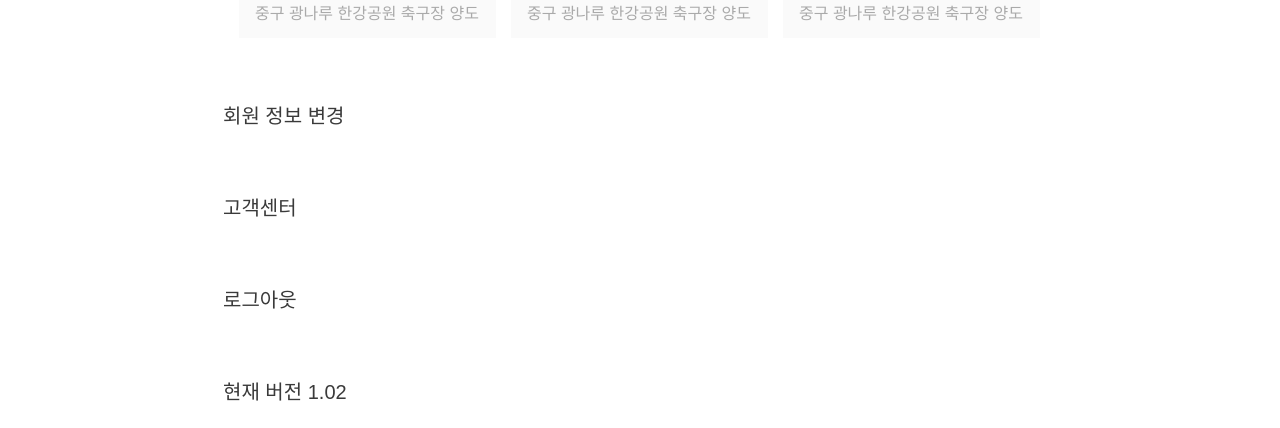
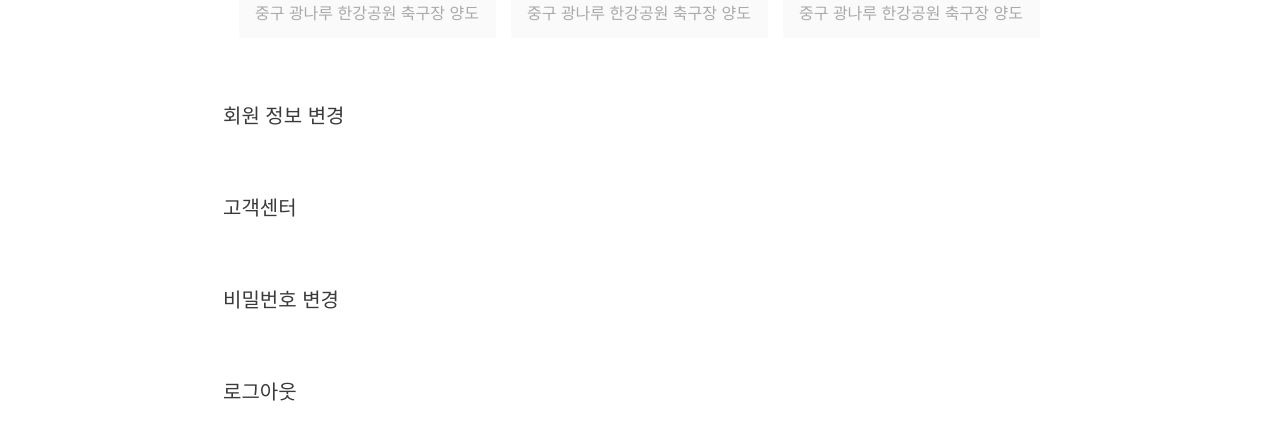
Before and after one commit to Field-Passer/newFieldPasser-FE, a React (Vite) app: page /mypage in a window 1280 px wide. Shown: the part 524-952 px from the top of the page. Built offline with nearby package versions, Linux system fonts and the light colour scheme; no server answers; a web font is replaced by a local one.

Commit message:
Feat: 로그아웃 기능 및 비밀번호변경 메뉴 추가

```diff
--- a/src/pages/MyPage.tsx
+++ b/src/pages/MyPage.tsx
@@ -6,6 +6,11 @@ import { useMediaQuery } from 'react-responsive'
 import Inner from '@src/components/Inner'
 import PCBoardCard from '@src/components/MyPage/PCBoardCard'
 import { useNavigate } from 'react-router'
+import { Link } from 'react-router-dom'
+import { userLogout } from '@src/api/authApi'
+import { useDispatch } from 'react-redux'
+import { removeCookieToken } from '@src/storage/Cookie'
+import { DELETE_TOKEN } from '@src/store/slices/authSlice'
 
 const MyPage = () => {
   const [random, setRandom] = useState(0)
@@ -22,6 +27,16 @@ const MyPage = () => {
   })
 
   const navigate = useNavigate()
+  const dispatch = useDispatch()
+  const logoutHandler = async () => {
+    const { status }: any = await userLogout()
+    if (status === 200) {
+      removeCookieToken()
+      dispatch(DELETE_TOKEN())
+      navigate('/login')
+      alert('로그아웃 되었습니다.')
+    }
+  }
 
   return (
     <div>
@@ -53,9 +68,20 @@ const MyPage = () => {
               </ul>
             </PCBoardContainer>
             <PCList>
-              <li>회원 정보 변경</li>
-              <li>고객센터</li>
-              <li>로그아웃</li>
+              <li>
+                <Link to="/mypage/edit-info">회원 정보 변경</Link>
+              </li>
+              <li>
+                <Link to="/help">고객센터</Link>
+              </li>
+              <li>
+                <Link to="/mypage/edit-pw">비밀번호 변경</Link>
+              </li>
+              <li>
+                <Link to="/login" onClick={logoutHandler}>
+                  로그아웃
+                </Link>
+              </li>
               <li>현재 버전 1.02</li>
             </PCList>
           </Inner>
@@ -84,6 +110,7 @@ const MyPage = () => {
         </MyMenuStyle>
         <ListStlye>
           <li>
+            <Link to="/mypage/edit-info">
               <div>
                 <svg width="16" height="16" viewBox="0 0 16 16" fill="none" xmlns="http://www.w3.org/2000/svg">
                   <path
@@ -93,8 +120,10 @@ const MyPage = () => {
                 </svg>
               </div>
               회원 정보 변경
+            </Link>
           </li>
           <li>
+            <Link to="/help">
               <div>
                 <svg width="16" height="16" viewBox="0 0 16 16" fill="none" xmlns="http://www.w3.org/2000/svg">
                   <path
@@ -104,8 +133,14 @@ const MyPage = () => {
                 </svg>
               </div>
               고객센터
+            </Link>
           </li>
-          <li>로그아웃</li>
+          <li>
+            <Link to="/mypage/edit-pw">비밀번호 변경</Link>
+          </li>
+          <li>
+            <a onClick={logoutHandler}>로그아웃</a>
+          </li>
           <li>현재 버전 1.01</li>
         </ListStlye>
       </Mobile>
@@ -164,6 +199,12 @@ const ListStlye = styled.ul`
     display: flex;
     align-items: center;
     border-bottom: 1px solid ${COLORS.gray20};
+    a {
+      display: flex;
+      align-items: center;
+      width: fit-content;
+      cursor: pointer;
+    }
     div {
       width: 20px;
       height: 20px;
@@ -222,6 +263,6 @@ const PCList = styled.ul`
     height: 60px;
     display: flex;
     align-items: center;
-    cursor: pointer;
+    /* cursor: pointer; */
   }
 `
```
Lines whose indentation alone changed are shown as unchanged.
